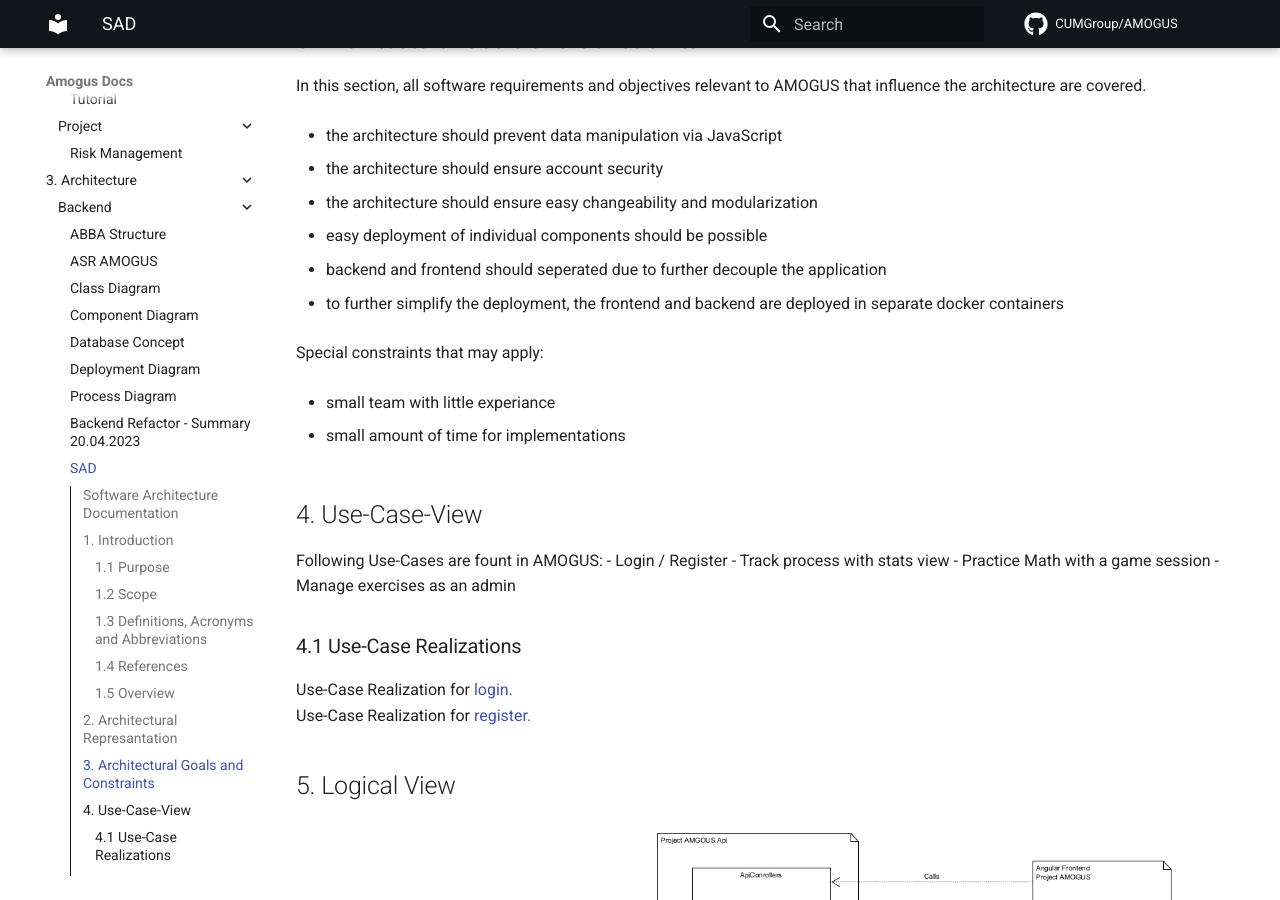
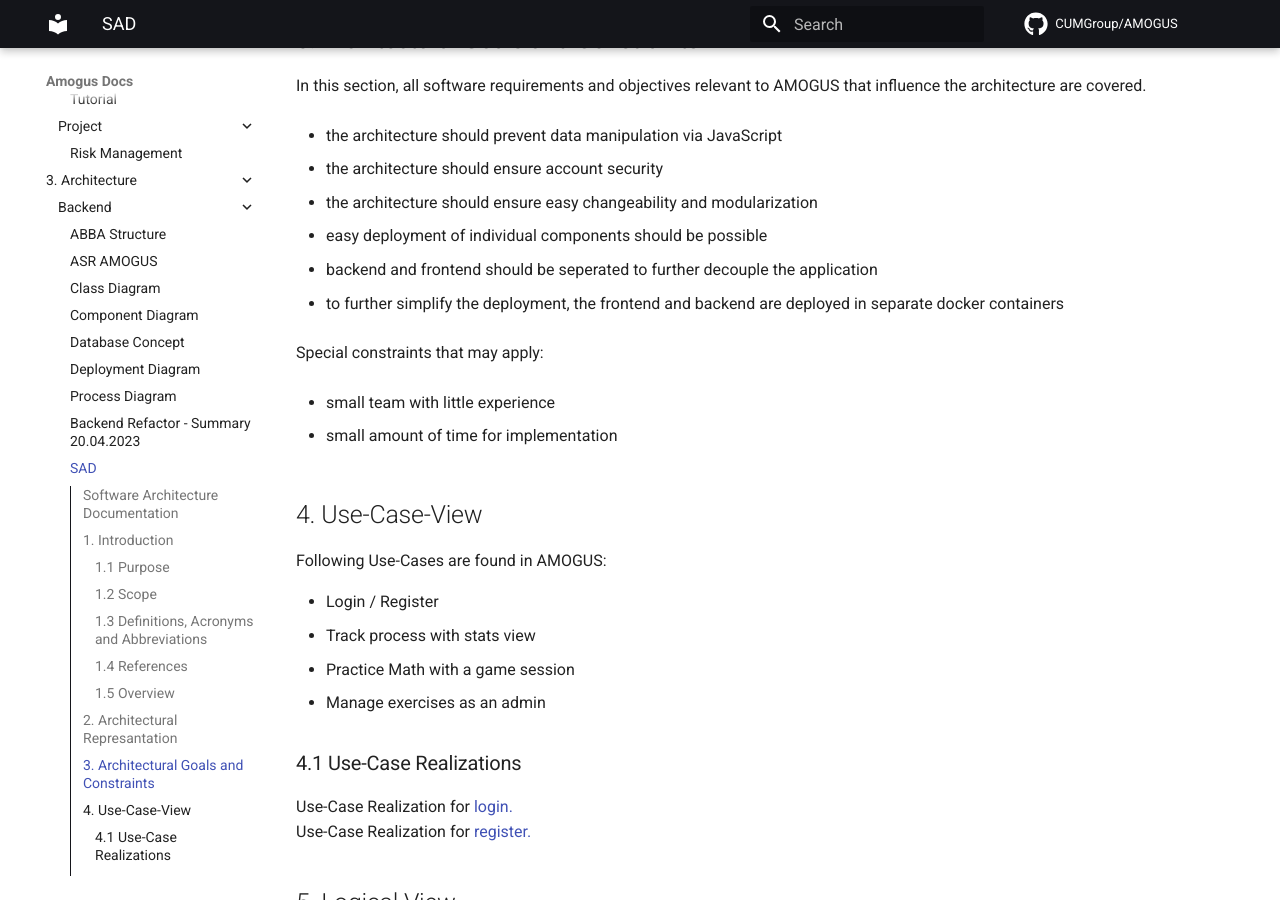
Before and after one commit to CUMGroup/AMOGUS, an MkDocs documentation site: the page built from docs/Developer Docs/3. Architecture/Backend/SoftwareArchitectureDocumentation.md, in a window 1280 px wide and 900 px high, scrolled down 2326 px. Built offline with MkDocs 1.6.1 and Material for MkDocs 9.7.7, drawn with Linux system fonts in a browser that asks for light colours; comment, search, counter and statistics services are not loaded.

```diff
--- a/docs/Developer Docs/3. Architecture/Backend/SoftwareArchitectureDocumentation.md
+++ b/docs/Developer Docs/3. Architecture/Backend/SoftwareArchitectureDocumentation.md
@@ -109,18 +109,19 @@
 
 - easy deployment of individual components should be possible
 
-- backend and frontend should seperated due to further decouple the application
+- backend and frontend should be seperated to further decouple the application
 
 - to further simplify the deployment, the frontend and backend are deployed in separate docker containers
 
 Special constraints that may apply:
 
-- small team with little experiance
+- small team with little experience
 
-- small amount of time for implementations
+- small amount of time for implementation
 
 ## 4. Use-Case-View
-Following Use-Cases are fount in AMOGUS:
+Following Use-Cases are found in AMOGUS: <br>
+
 - Login / Register
 - Track process with stats view
 - Practice Math with a game session
```
Also changed, not shown: docs/assets/images/architecture/Process_Diagram.png.
